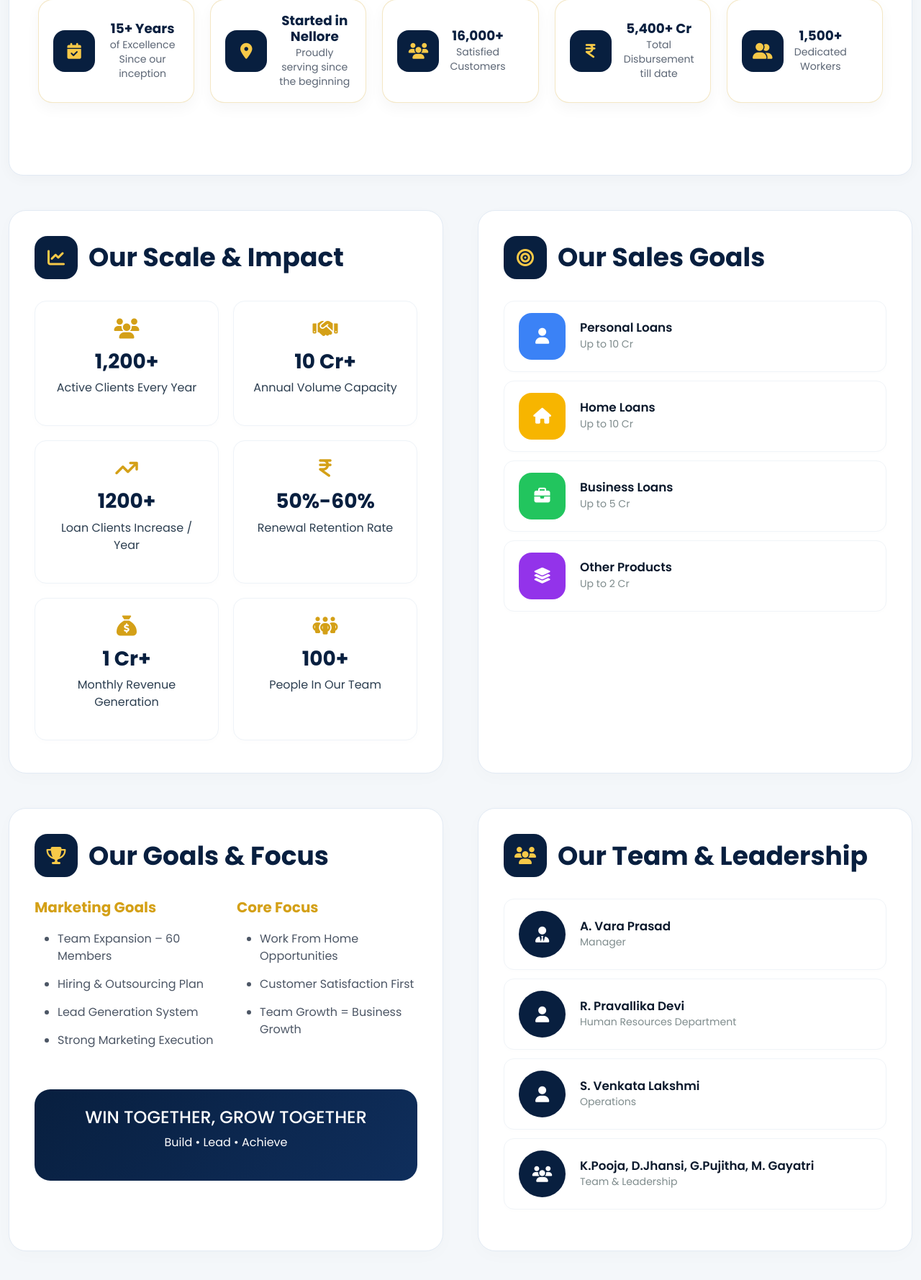
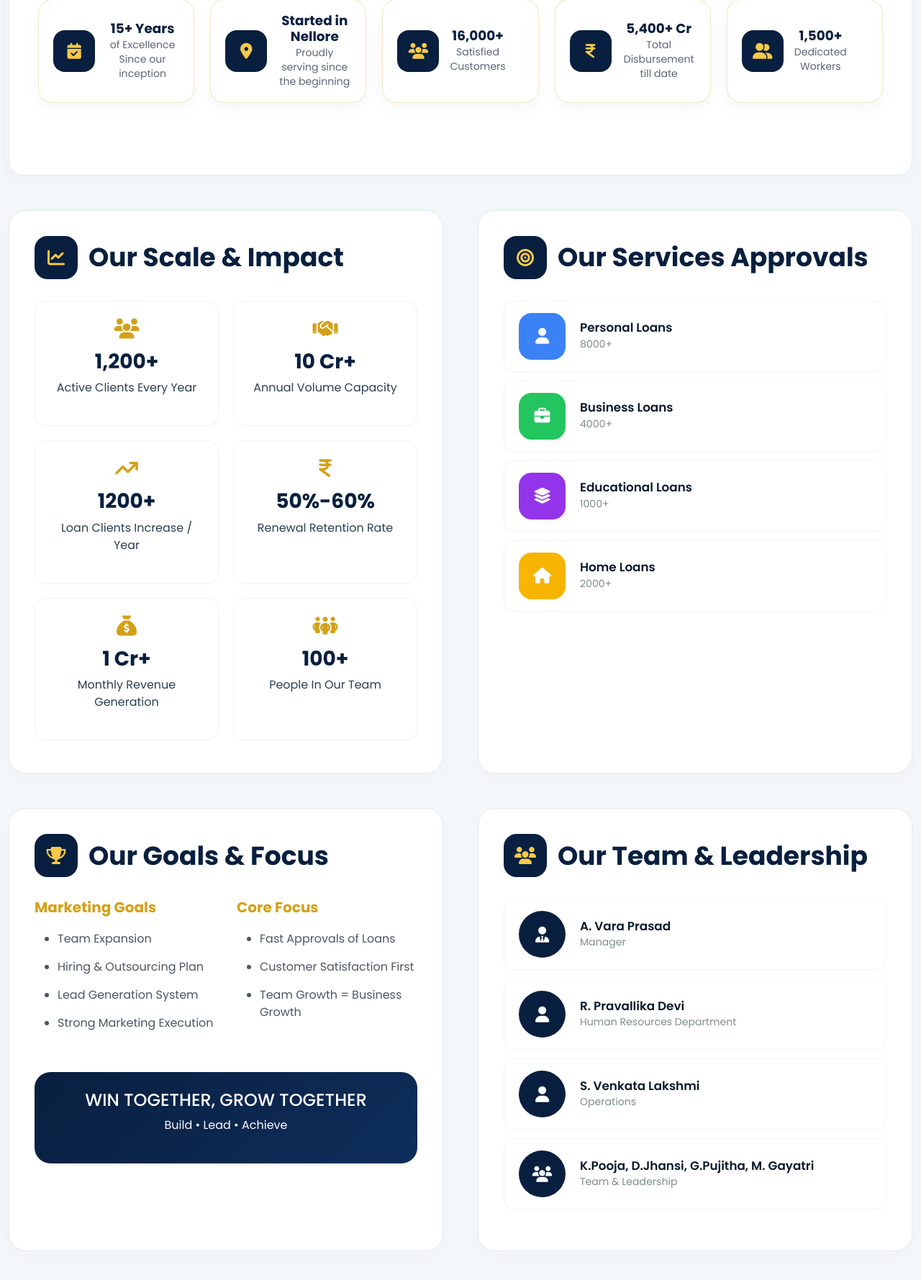
Before and after one commit to 8977115766/Money_Plus_Associates, a Flask app: page /history in a window 1280 px wide. Shown: the part 509-2288 px from the top of the page at 72% size. Run offline with Flask 3, Linux system fonts and the light colour scheme.

Commit message:
Update history.html

```diff
--- a/templates/history.html
+++ b/templates/history.html
@@ -184,7 +184,7 @@
 
                     <div class="box-header">
                         <i class="fas fa-bullseye"></i>
-                        <h4>Our Sales Goals</h4>
+                        <h4>Our Services Approvals</h4>
                     </div>
 
                     <div class="goal-list">
@@ -196,29 +196,17 @@
 
                             <div>
                                 <h5>Personal Loans</h5>
-                                <p>Up to 10 Cr</p>
+                                <p>8000+</p>
                             </div>
                         </div>
-
-                        <div class="goal-item">
-                            <div class="goal-icon gold">
-                                <i class="fas fa-house"></i>
-                            </div>
-
-                            <div>
-                                <h5>Home Loans</h5>
-                                <p>Up to 10 Cr</p>
-                            </div>
-                        </div>
-
-                        <div class="goal-item">
+                          <div class="goal-item">
                             <div class="goal-icon green">
                                 <i class="fas fa-briefcase"></i>
                             </div>
 
                             <div>
                                 <h5>Business Loans</h5>
-                                <p>Up to 5 Cr</p>
+                                <p>4000+</p>
                             </div>
                         </div>
 
@@ -228,10 +216,22 @@
                             </div>
 
                             <div>
-                                <h5>Other Products</h5>
-                                <p>Up to 2 Cr</p>
+                                <h5>Educational Loans</h5>
+                                <p>1000+</p>
                             </div>
                         </div>
+                        <div class="goal-item">
+                            <div class="goal-icon gold">
+                                <i class="fas fa-house"></i>
+                            </div>
+
+                            <div>
+                                <h5>Home Loans</h5>
+                                <p>2000+</p>
+                            </div>
+                        </div>
+
+
 
                     </div>
 
@@ -263,7 +263,7 @@
                             </h5>
 
                             <ul class="focus-list">
-                                <li>Team Expansion – 60 Members</li>
+                                <li>Team Expansion</li>
                                 <li>Hiring & Outsourcing Plan</li>
                                 <li>Lead Generation System</li>
                                 <li>Strong Marketing Execution</li>
@@ -278,7 +278,7 @@
                             </h5>
 
                             <ul class="focus-list">
-                                <li>Work From Home Opportunities</li>
+                                <li>Fast Approvals of Loans</li>
                                 <li>Customer Satisfaction First</li>
                                 <li>Team Growth = Business Growth</li>
                             </ul>
```
